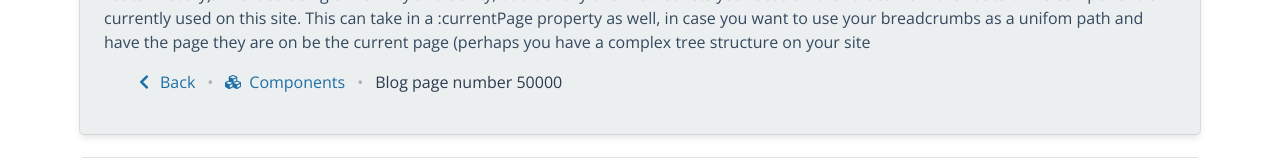
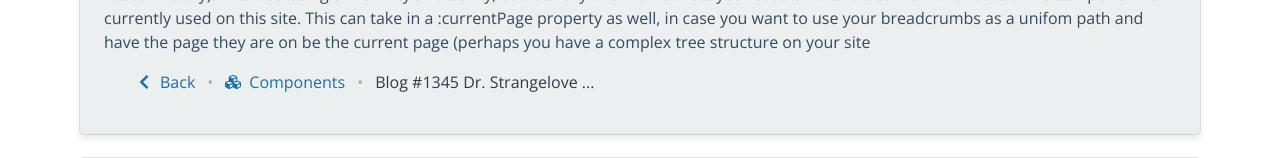
Before and after one commit to jameshood118/projects, a Vue app: page /#/components in a window 1280 px wide. Shown: the part 1368-1526 px from the top of the page. Built offline with nearby package versions, Linux system fonts and the light colour scheme.

Commit message:
tweak breadcrumb a bit for length

```diff
--- a/src/components/breadcrumb.vue
+++ b/src/components/breadcrumb.vue
@@ -24,7 +24,7 @@
       </template>
 
       <li v-if="currentPage" class="is-active">
-        <a aria-current="page">{{ currentPage }}</a>
+        <a aria-current="page">{{ currentPage | truncate(30) }}</a>
       </li>
     </ul>
   </nav>
--- a/src/views/Components.vue
+++ b/src/views/Components.vue
@@ -149,7 +149,11 @@
                 they are on be the current page (perhaps you have a complex tree
                 structure on your site
               </p>
-              <breadcrumb :currentPage="'Blog page number 50000'" />
+              <breadcrumb
+                :currentPage="
+                  'Blog #1345 Dr. Strangelove or: How I Learned to Stop Worrying and Love the Bomb'
+                "
+              />
             </div>
           </div>
         </div>
```
